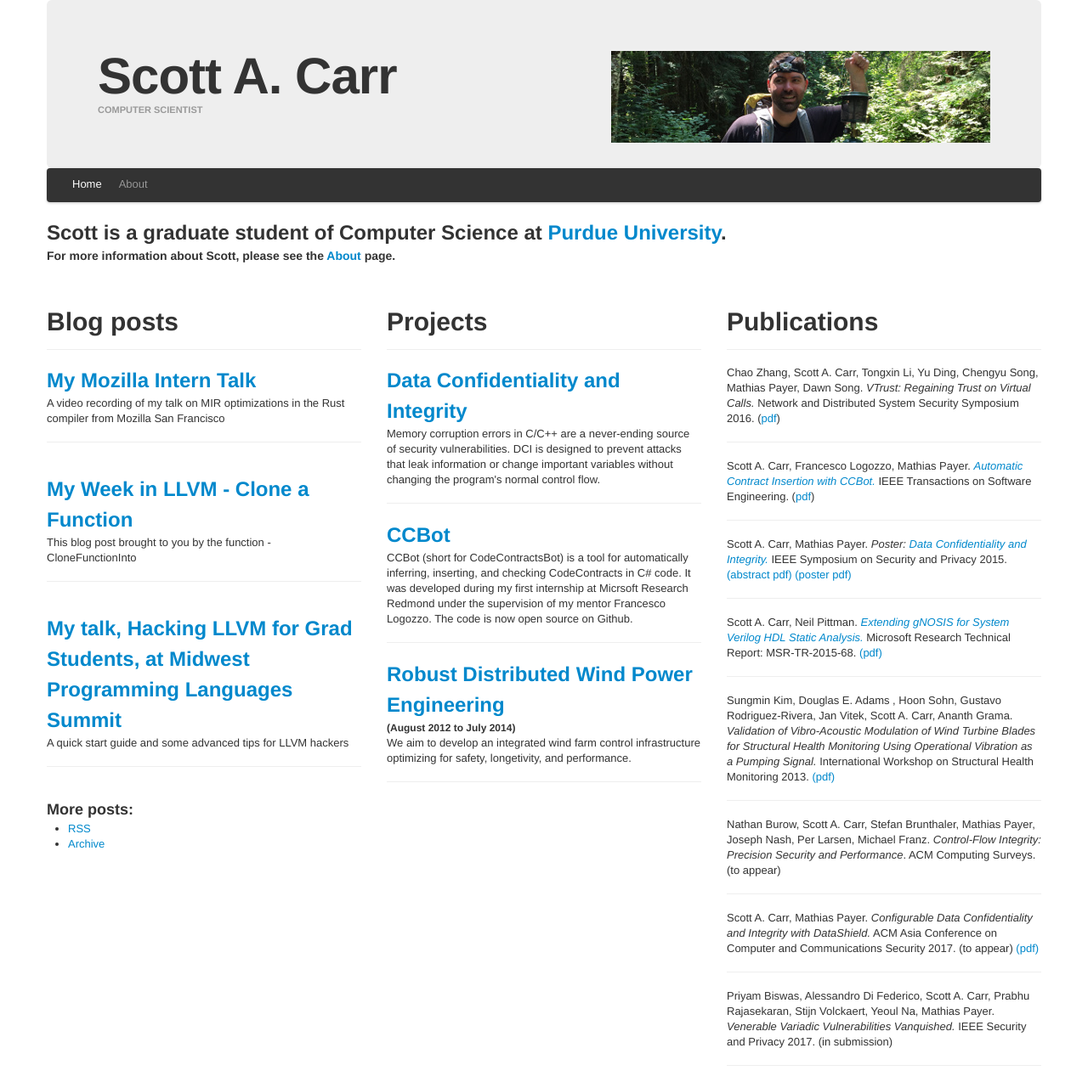
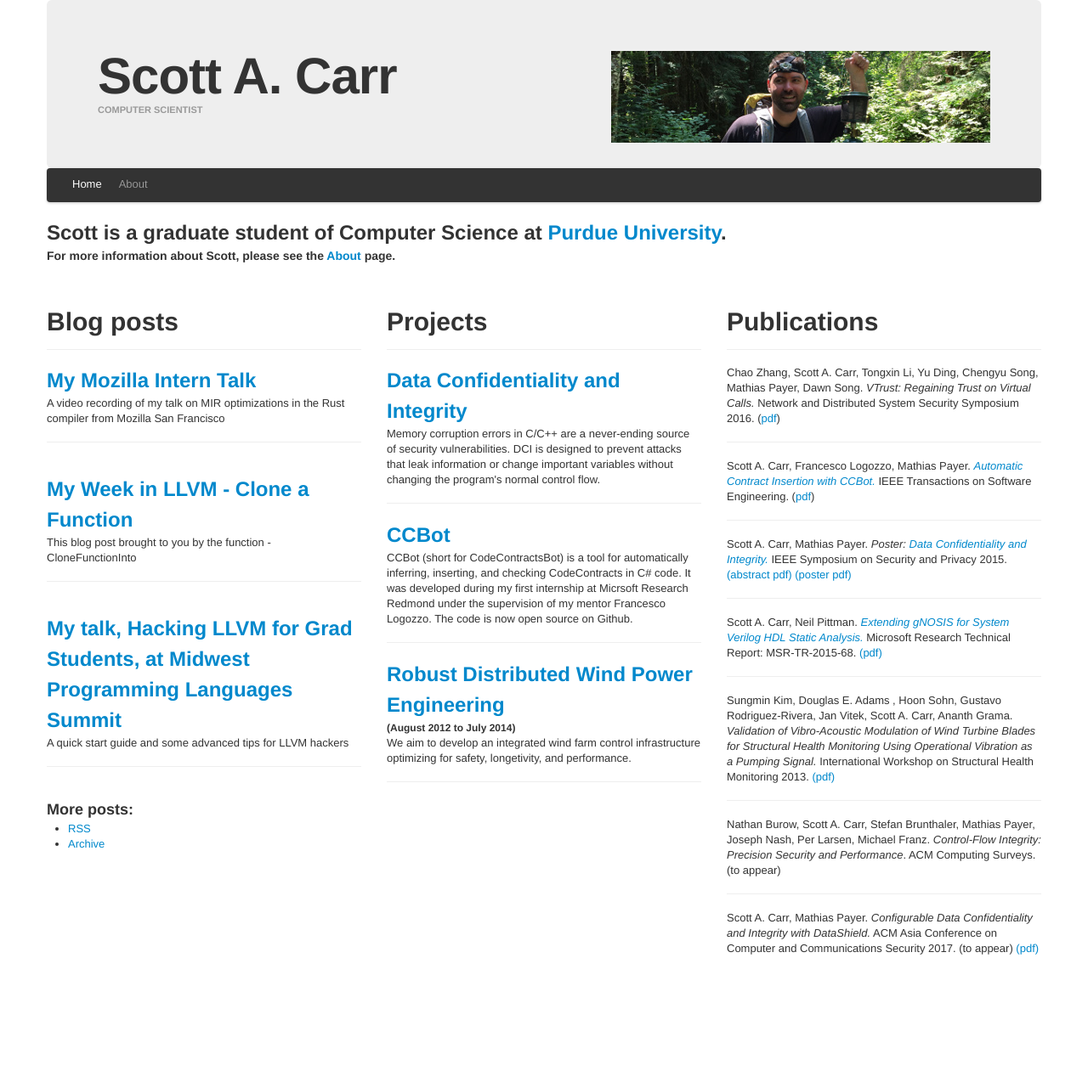
Before and after one commit to scottcarr/scottcarr.github.com, a Jekyll site: the page built from index.html, in a window 1280 px wide. Shown: the whole page at 85% size. Built offline with Jekyll 4.4.1, drawn with Linux system fonts in a browser that asks for light colours; after the commit the page ends 1135 px from its top, so only the background shows below that.

Commit message:
delete in submission paper

```diff
--- a/index.html
+++ b/index.html
@@ -112,12 +112,6 @@ title_element: h1
       <p>
       Scott A. Carr, Mathias Payer.  <i>Configurable Data Confidentiality and Integrity with DataShield.</i>  ACM Asia Conference on Computer and Communications Security 2017.  (to appear) <a href="/images/ds.pdf">(pdf)</a>
       </p>
-      <hr>
-      <p>
-      Priyam Biswas, Alessandro Di Federico, Scott A. Carr, Prabhu Rajasekaran, Stijn Volckaert, Yeoul Na, Mathias Payer.  <i>Venerable Variadic Vulnerabilities Vanquished.</i>  IEEE Security and Privacy 2017.
-      (in submission)
-      </p>
-      <hr>
     </div>
   </div>
 </div>
```
